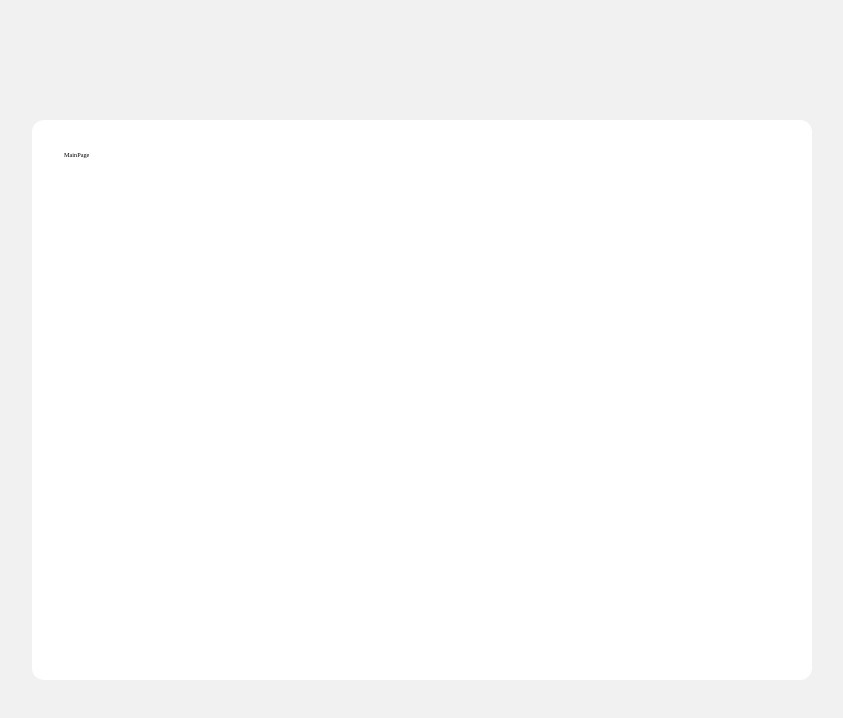
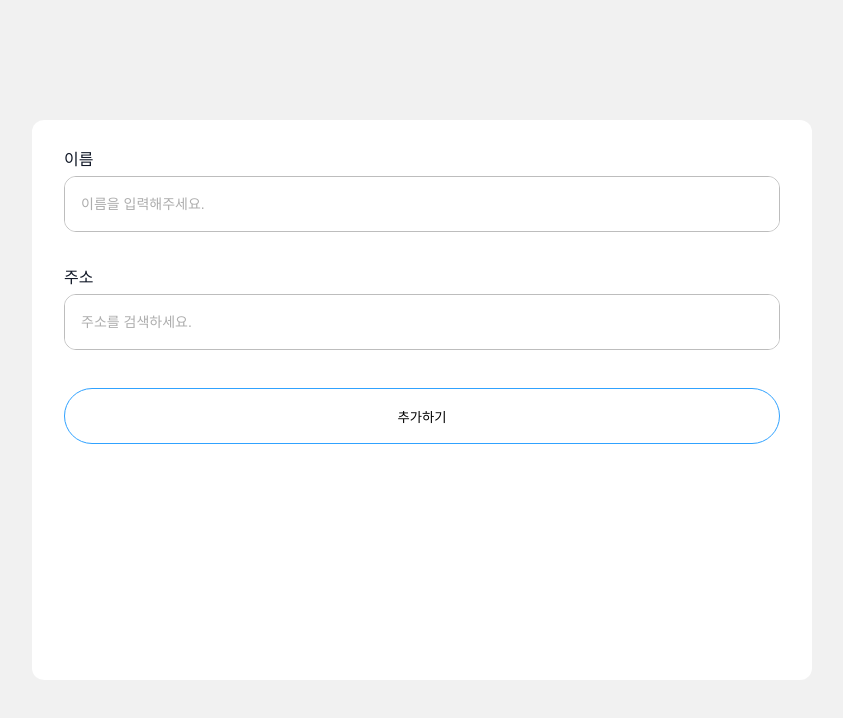
Before and after one commit to sduu/where-center-refactor, a React (Create React App) app: page / in a window 1280 px wide. Shown: the top 718 px of the page, without its empty margins (218-1061 px from the left). Built offline with nearby package versions, Linux system fonts and the light colour scheme.

Commit message:
Add : 유저의 정보를 입력할 수 있는 PickerForm 컴포넌트 추가

```diff
--- /dev/null
+++ b/src/components/picker/PickerForm.styled.tsx
@@ -0,0 +1,8 @@
+import styled from 'styled-components';
+import { GAP } from '../../constants/styles.constant';
+
+export const PickerFormWrapper = styled.form`
+  display: flex;
+  flex-direction: column;
+  gap: ${GAP.sm};
+`;
--- /dev/null
+++ b/src/components/picker/PickerForm.tsx
@@ -0,0 +1,75 @@
+import React, { ChangeEvent, FormEvent, useEffect, useState } from 'react';
+import DaumPostcodeEmbed from 'react-daum-postcode';
+import { COLOR } from '../../constants/styles.constant';
+import useInput from '../../hooks/useInput';
+import { useModal } from '../../hooks/useModal';
+import usePostCode from '../../hooks/usePostCode';
+import Button from '../common/button/Button';
+import InputGroup from '../common/inputGroup/InputGroup';
+import Modal from '../common/modal/Modal';
+import { PickerFormWrapper } from './PickerForm.styled';
+import { PickerFormValue } from './PickerForm.type';
+
+const PickerForm = () => {
+  const { value: nameValue, updateValue: updateNameValue } = useInput('');
+  const [isValid, setIsValid] = useState<PickerFormValue<boolean>>({ name: undefined, address: undefined });
+
+  const { isModalOpen, onToggleModalHandler, toggleButtonRef } = useModal<HTMLInputElement>();
+  const { addrValue, handleComplete } = usePostCode(onToggleModalHandler);
+
+  const checkValid = (e: ChangeEvent<HTMLInputElement>) => {
+    const { name, value } = e.target;
+
+    setIsValid(prev => ({ ...prev, [name]: value !== '' }));
+  };
+
+  const nameChangeHandler = (e: ChangeEvent<HTMLInputElement>) => {
+    updateNameValue(e);
+    checkValid(e);
+  };
+
+  const formSubmitHandler = (e: FormEvent<HTMLFormElement>) => {
+    e.preventDefault();
+  };
+
+  return (
+    <>
+      <PickerFormWrapper onSubmit={formSubmitHandler}>
+        <InputGroup
+          type='text'
+          name='name'
+          placeholder='이름을 입력해주세요.'
+          labelText='이름'
+          value={nameValue}
+          onChange={nameChangeHandler}
+          helpText='이름을 입력해주세요.'
+          isValid={isValid.name}
+          id='inpName'
+        />
+        <InputGroup
+          type='text'
+          name='address'
+          value={addrValue}
+          placeholder='주소를 검색하세요.'
+          readOnly={true}
+          onClick={onToggleModalHandler}
+          InputRef={toggleButtonRef}
+          labelText='주소'
+          helpText='주소를 입력해주세요.'
+          isValid={isValid.address}
+          id='inpAddress'
+        />
+
+        <Button type='submit' size='base' borderColor={COLOR.primary}>
+          추가하기
+        </Button>
+      </PickerFormWrapper>
+
+      <Modal isOpen={isModalOpen} onClickToggle={onToggleModalHandler}>
+        <DaumPostcodeEmbed onComplete={handleComplete} />
+      </Modal>
+    </>
+  );
+};
+
+export default PickerForm;
--- /dev/null
+++ b/src/components/picker/PickerForm.type.ts
@@ -0,0 +1,4 @@
+export interface PickerFormValue<T> {
+  name: T | undefined;
+  address: T | undefined;
+}
--- a/src/constants/styles.constant.ts
+++ b/src/constants/styles.constant.ts
@@ -27,6 +27,7 @@ export const COLOR = {
   backgroundSection: '#fff',
   textMain: '#111827',
   textSub: '#6b7280',
+  textError: '#e53d3d',
   placeholder: '#adadad',
   border: '#bdbdbd',
   primary: '#30a2ff',
@@ -37,4 +38,4 @@ export const COLOR = {
 
 export const ANIMATION_DURATION = {
   modal: 500,
-};
+} as const;
--- /dev/null
+++ b/src/hooks/usePostCode.ts
@@ -0,0 +1,28 @@
+import { useState } from 'react';
+import { Address } from 'react-daum-postcode';
+
+const usePostCode = (completeCallback?: () => void) => {
+  const [addrValue, setAddrValue] = useState('');
+
+  const handleComplete = (data: Address) => {
+    let fullAddress = data.address;
+    let extraAddress = '';
+
+    if (data.addressType === 'R') {
+      if (data.bname !== '') {
+        extraAddress += data.bname;
+      }
+      if (data.buildingName !== '') {
+        extraAddress += extraAddress !== '' ? `, ${data.buildingName}` : data.buildingName;
+      }
+      fullAddress += extraAddress !== '' ? ` (${extraAddress})` : '';
+    }
+
+    setAddrValue(fullAddress);
+    completeCallback && completeCallback();
+  };
+
+  return { addrValue, handleComplete };
+};
+
+export default usePostCode;
--- a/src/pages/mainPage/MainPage.tsx
+++ b/src/pages/mainPage/MainPage.tsx
@@ -1,7 +1,12 @@
 import React from 'react';
+import PickerForm from '../../components/picker/PickerForm';
 
 const MainPage = () => {
-  return <div>MainPage</div>;
+  return (
+    <div>
+      <PickerForm />
+    </div>
+  );
 };
 
 export default MainPage;
```
